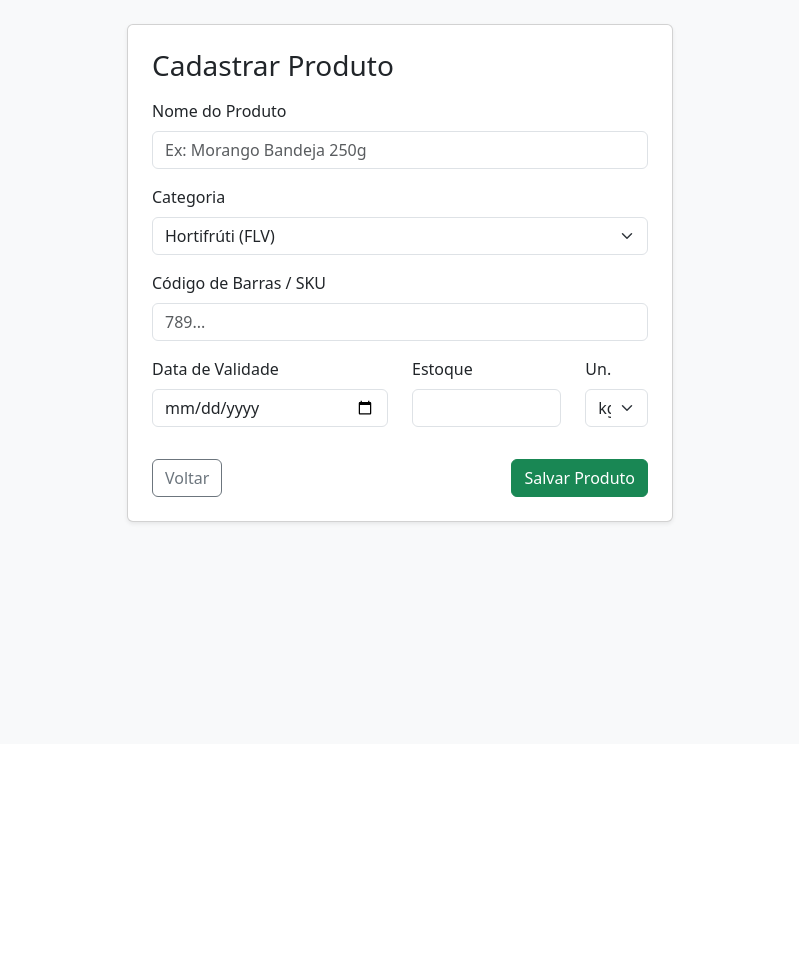
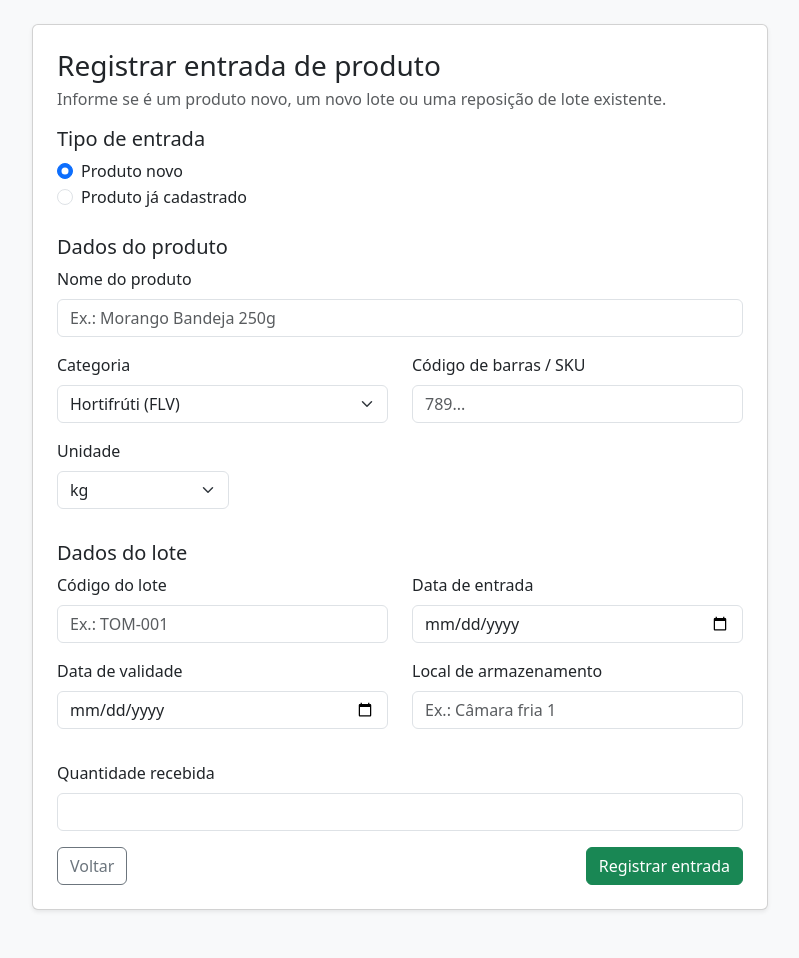
Before and after one commit to isaacspim/alerta-perda, a Flask app: page /produto/novo in a window 1280 px wide. Shown: the part 56-1014 px from the top of the page, without its empty margins (240-1039 px from the left). Before the commit the page ends 581 px from the top, so only its background shows below. Run offline with Flask 3, Linux system fonts and the light colour scheme; data that the repository does not hold is empty.

Commit message:
Controle de produtos em lote

```diff
--- a/app.py
+++ b/app.py
@@ -26,28 +26,60 @@ def index():
 @app.route('/produto/novo', methods=['GET', 'POST'])
 def novo_produto():
     if request.method == 'POST':
-        nome = request.form.get('nome')
-        categoria = request.form.get('categoria')
-        codigo_barras = request.form.get('codigo_barras')
-        validade_str = request.form.get('data_validade')
-        quantidade = float(request.form.get('quantidade_estoque', 0))
-        unidade = request.form.get('unidade_medida', 'kg')
+        modo_entrada = request.form.get('modo_entrada', 'novo_produto')
+        quantidade = float(request.form.get('quantidade_entrada', 0))
 
-        data_validade = datetime.strptime(validade_str, '%Y-%m-%d').date()
+        if modo_entrada == 'lote_existente':
+            lote = Lote.query.get_or_404(request.form.get('lote_id'))
+            lote.quantidade_inicial += quantidade
+            lote.quantidade_atual += quantidade
+            lote.produto.quantidade_estoque += quantidade
+            db.session.commit()
+            return redirect(url_for('lotes_produto', produto_id=lote.produto_id))
 
-        produto = Produto(
-            nome=nome,
-            categoria=categoria,
-            codigo_barras=codigo_barras,
-            data_validade=data_validade,
-            quantidade_estoque=quantidade,
-            unidade_medida=unidade
+        if modo_entrada == 'produto_existente_novo_lote':
+            produto = Produto.query.get_or_404(request.form.get('produto_id'))
+        else:
+            data_validade = datetime.strptime(request.form.get('data_validade'), '%Y-%m-%d').date()
+            produto = Produto(
+                nome=request.form.get('nome'),
+                categoria=request.form.get('categoria'),
+                codigo_barras=request.form.get('codigo_barras'),
+                data_validade=data_validade,
+                quantidade_estoque=quantidade,
+                unidade_medida=request.form.get('unidade_medida', 'kg')
+            )
+            db.session.add(produto)
+            db.session.flush()
+
+        codigo_lote = request.form.get('codigo_lote', '').strip()
+        existing_lote = Lote.query.filter_by(produto_id=produto.id, codigo_lote=codigo_lote).first()
+        if existing_lote:
+            produtos = Produto.query.order_by(Produto.nome.asc()).all()
+            lotes = Lote.query.order_by(Lote.data_validade.asc()).all()
+            return render_template(
+                'novo_produto.html', produtos=produtos, lotes=lotes,
+                erro='Já existe um lote com este código para o produto selecionado.'
+            )
+
+        lote = Lote(
+            produto_id=produto.id,
+            codigo_lote=codigo_lote,
+            data_entrada=datetime.strptime(request.form.get('data_entrada'), '%Y-%m-%d').date(),
+            data_validade=datetime.strptime(request.form.get('data_validade'), '%Y-%m-%d').date(),
+            quantidade_inicial=quantidade,
+            quantidade_atual=quantidade,
+            local_armazenamento=request.form.get('local_armazenamento', '').strip() or None,
         )
-        db.session.add(produto)
+        if modo_entrada == 'produto_existente_novo_lote':
+            produto.quantidade_estoque += quantidade
+        db.session.add(lote)
         db.session.commit()
-        return redirect(url_for('index'))
+        return redirect(url_for('lotes_produto', produto_id=produto.id))
 
-    return render_template('novo_produto.html')
+    produtos = Produto.query.order_by(Produto.nome.asc()).all()
+    lotes = Lote.query.order_by(Lote.data_validade.asc()).all()
+    return render_template('novo_produto.html', produtos=produtos, lotes=lotes)
 
 
 @app.route('/produto/<int:produto_id>/lotes')
--- /dev/null
+++ b/static/js/stock-entry.js
@@ -0,0 +1,46 @@
+(() => {
+  const newProduct = document.querySelector('#origem-novo');
+  const existingProduct = document.querySelector('#origem-existente');
+  const productFields = document.querySelector('#campos-produto-novo');
+  const existingFields = document.querySelector('#campos-produto-existente');
+  const newLotFields = document.querySelector('#campos-novo-lote');
+  const newLot = document.querySelector('#lote-novo');
+  const existingLot = document.querySelector('#lote-existente');
+  const lotSelection = document.querySelector('#selecao-lote-existente');
+  const productSelect = document.querySelector('#produto_id');
+  const lotSelect = document.querySelector('#lote_id');
+  const mode = document.querySelector('#modo_entrada');
+
+  const setDisabled = (container, disabled) => {
+    container.querySelectorAll('input, select').forEach((field) => { field.disabled = disabled; });
+  };
+
+  const filterLots = () => {
+    const productId = productSelect.value;
+    [...lotSelect.options].forEach((option) => {
+      option.hidden = Boolean(option.value) && option.dataset.produtoId !== productId;
+    });
+    lotSelect.value = '';
+  };
+
+  const update = () => {
+    const isNewProduct = newProduct.checked;
+    const usesExistingLot = !isNewProduct && existingLot.checked;
+    productFields.classList.toggle('d-none', !isNewProduct);
+    existingFields.classList.toggle('d-none', isNewProduct);
+    newLotFields.classList.toggle('d-none', usesExistingLot);
+    lotSelection.classList.toggle('d-none', !usesExistingLot);
+    setDisabled(productFields, !isNewProduct);
+    setDisabled(existingFields, isNewProduct);
+    setDisabled(newLotFields, usesExistingLot);
+    lotSelect.disabled = !usesExistingLot;
+    if (isNewProduct) mode.value = 'novo_produto';
+    else if (usesExistingLot) mode.value = 'lote_existente';
+    else mode.value = 'produto_existente_novo_lote';
+    if (!isNewProduct) filterLots();
+  };
+
+  [newProduct, existingProduct, newLot, existingLot].forEach((field) => field.addEventListener('change', update));
+  productSelect.addEventListener('change', filterLots);
+  update();
+})();
--- a/templates/novo_produto.html
+++ b/templates/novo_produto.html
@@ -2,50 +2,38 @@
 
 {% block content %}
 <div class="row justify-content-center">
-    <div class="col-md-6">
+    <div class="col-lg-8">
         <div class="card shadow-sm p-4">
-            <h3 class="mb-3">Cadastrar Produto</h3>
-            <form method="POST">
-                <div class="mb-3">
-                    <label class="form-label">Nome do Produto</label>
-                    <input type="text" name="nome" class="form-control" placeholder="Ex: Morango Bandeja 250g" required>
-                </div>
-                <div class="mb-3">
-                    <label class="form-label">Categoria</label>
-                    <select name="categoria" class="form-select" required>
-                        <option value="Hortifrúti (FLV)">Hortifrúti (FLV)</option>
-                        <option value="Carnes e Aves">Carnes e Aves</option>
-                        <option value="Laticínios e Frios">Laticínios e Frios</option>
-                    </select>
-                </div>
-                <div class="mb-3">
-                    <label class="form-label">Código de Barras / SKU</label>
-                    <input type="text" name="codigo_barras" class="form-control" placeholder="789..." required>
-                </div>
-                <div class="row">
-                    <div class="col-md-6 mb-3">
-                        <label class="form-label">Data de Validade</label>
-                        <input type="date" name="data_validade" class="form-control" required>
-                    </div>
-                    <div class="col-md-4 mb-3">
-                        <label class="form-label">Estoque</label>
-                        <input type="number" step="0.01" name="quantidade_estoque" class="form-control" required>
-                    </div>
-                    <div class="col-md-2 mb-3">
-                        <label class="form-label">Un.</label>
-                        <select name="unidade_medida" class="form-select">
-                            <option value="kg">kg</option>
-                            <option value="un">un</option>
-                            <option value="bdj">bdj</option>
-                        </select>
-                    </div>
-                </div>
-                <div class="d-flex justify-content-between mt-3">
-                    <a href="{{ url_for('index') }}" class="btn btn-outline-secondary">Voltar</a>
-                    <button type="submit" class="btn btn-success">Salvar Produto</button>
-                </div>
+            <h2 class="h3 mb-1">Registrar entrada de produto</h2>
+            <p class="text-muted">Informe se é um produto novo, um novo lote ou uma reposição de lote existente.</p>
+            {% if erro %}<div class="alert alert-danger" role="alert">{{ erro }}</div>{% endif %}
+            <form method="POST" id="form-entrada">
+                <fieldset class="mb-4"><legend class="h5">Tipo de entrada</legend>
+                    <div class="form-check"><input class="form-check-input" type="radio" name="origem_produto" id="origem-novo" value="novo" checked><label class="form-check-label" for="origem-novo">Produto novo</label></div>
+                    <div class="form-check"><input class="form-check-input" type="radio" name="origem_produto" id="origem-existente" value="existente"><label class="form-check-label" for="origem-existente">Produto já cadastrado</label></div>
+                </fieldset>
+                <fieldset id="campos-produto-novo"><legend class="h5">Dados do produto</legend>
+                    <div class="mb-3"><label for="nome" class="form-label">Nome do produto</label><input id="nome" type="text" name="nome" class="form-control" placeholder="Ex.: Morango Bandeja 250g" required></div>
+                    <div class="row"><div class="col-md-6 mb-3"><label for="categoria" class="form-label">Categoria</label><select id="categoria" name="categoria" class="form-select" required><option value="Hortifrúti (FLV)">Hortifrúti (FLV)</option><option value="Carnes e Aves">Carnes e Aves</option><option value="Laticínios e Frios">Laticínios e Frios</option></select></div>
+                    <div class="col-md-6 mb-3"><label for="codigo_barras" class="form-label">Código de barras / SKU</label><input id="codigo_barras" type="text" name="codigo_barras" class="form-control" placeholder="789..." required></div></div>
+                    <div class="mb-3 col-md-3 ps-0"><label for="unidade_medida" class="form-label">Unidade</label><select id="unidade_medida" name="unidade_medida" class="form-select"><option value="kg">kg</option><option value="un">un</option><option value="bdj">bdj</option></select></div>
+                </fieldset>
+                <fieldset id="campos-produto-existente" class="d-none"><legend class="h5">Produto e lote</legend>
+                    <div class="mb-3"><label for="produto_id" class="form-label">Produto cadastrado</label><select id="produto_id" name="produto_id" class="form-select" disabled><option value="">Selecione o produto</option>{% for produto in produtos %}<option value="{{ produto.id }}">{{ produto.nome }} · {{ produto.codigo_barras }}</option>{% endfor %}</select></div>
+                    <div class="form-check"><input class="form-check-input" type="radio" name="tipo_lote" id="lote-novo" value="novo" checked disabled><label class="form-check-label" for="lote-novo">Criar novo lote para este produto</label></div>
+                    <div class="form-check mb-3"><input class="form-check-input" type="radio" name="tipo_lote" id="lote-existente" value="existente" disabled><label class="form-check-label" for="lote-existente">Adicionar quantidade a um lote já cadastrado</label></div>
+                    <div id="selecao-lote-existente" class="d-none mb-3"><label for="lote_id" class="form-label">Lote cadastrado</label><select id="lote_id" name="lote_id" class="form-select" disabled><option value="">Selecione o lote</option>{% for lote in lotes %}<option value="{{ lote.id }}" data-produto-id="{{ lote.produto_id }}">{{ lote.produto.nome }} · Lote {{ lote.codigo_lote }} · validade {{ lote.data_validade.strftime('%d/%m/%Y') }}</option>{% endfor %}</select></div>
+                </fieldset>
+                <fieldset id="campos-novo-lote" class="mt-3"><legend class="h5">Dados do lote</legend>
+                    <div class="row"><div class="col-md-6 mb-3"><label for="codigo_lote" class="form-label">Código do lote</label><input id="codigo_lote" type="text" name="codigo_lote" class="form-control" placeholder="Ex.: TOM-001" required></div><div class="col-md-6 mb-3"><label for="data_entrada" class="form-label">Data de entrada</label><input id="data_entrada" type="date" name="data_entrada" class="form-control" required></div></div>
+                    <div class="row"><div class="col-md-6 mb-3"><label for="data_validade" class="form-label">Data de validade</label><input id="data_validade" type="date" name="data_validade" class="form-control" required></div><div class="col-md-6 mb-3"><label for="local_armazenamento" class="form-label">Local de armazenamento</label><input id="local_armazenamento" type="text" name="local_armazenamento" class="form-control" placeholder="Ex.: Câmara fria 1"></div></div>
+                </fieldset>
+                <div class="mb-3 mt-3"><label for="quantidade_entrada" class="form-label">Quantidade recebida</label><input id="quantidade_entrada" type="number" min="0.01" step="0.01" name="quantidade_entrada" class="form-control" required></div>
+                <input type="hidden" name="modo_entrada" id="modo_entrada" value="novo_produto">
+                <div class="d-flex justify-content-between mt-3"><a href="{{ url_for('index') }}" class="btn btn-outline-secondary">Voltar</a><button type="submit" class="btn btn-success">Registrar entrada</button></div>
             </form>
         </div>
     </div>
 </div>
 {% endblock %}
+{% block scripts %}<script src="{{ url_for('static', filename='js/stock-entry.js') }}"></script>{% endblock %}
```
Also changed, not shown: tests/test_routes.py (added, +14 -0 lines).
